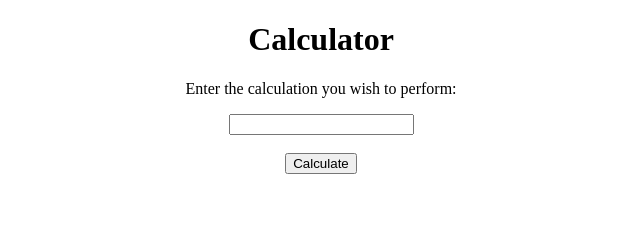
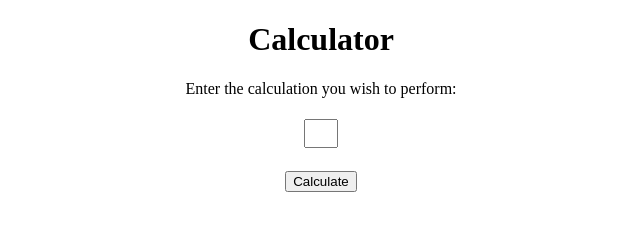
Before and after one commit to toriejw/calculator, a plain HTML site: page index.html in a window 1280 px wide. Shown: the whole page, without its empty margins (319-959 px from the left). Drawn offline with Linux system fonts and the light colour scheme.

Commit message:
Style input buttons

```diff
--- a/style.css
+++ b/style.css
@@ -1,3 +1,9 @@
 * {
   text-align: center;
 }
+
+input {
+  width: 20px;
+  padding: 5px;
+  margin: 5px;
+}
```
